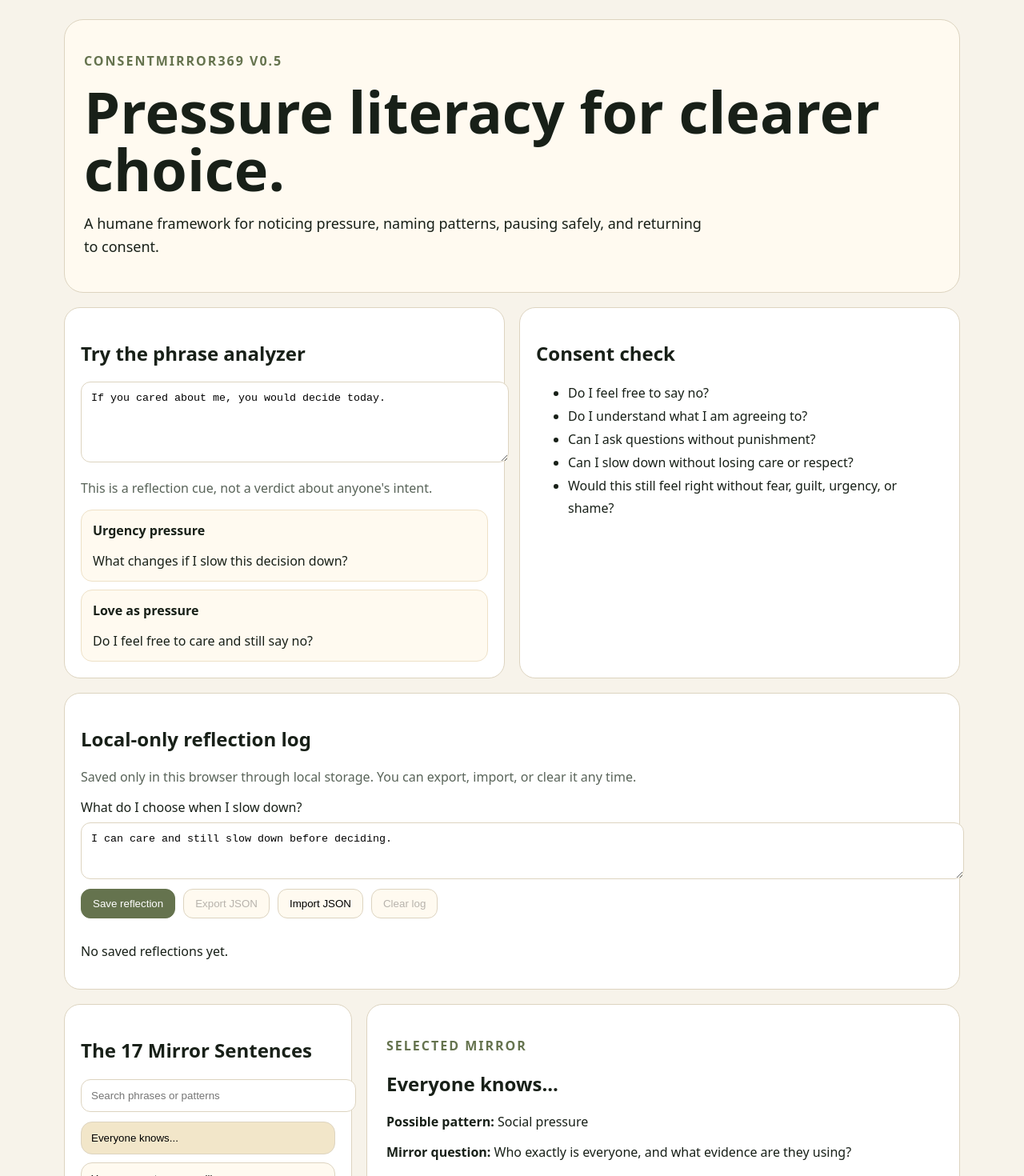
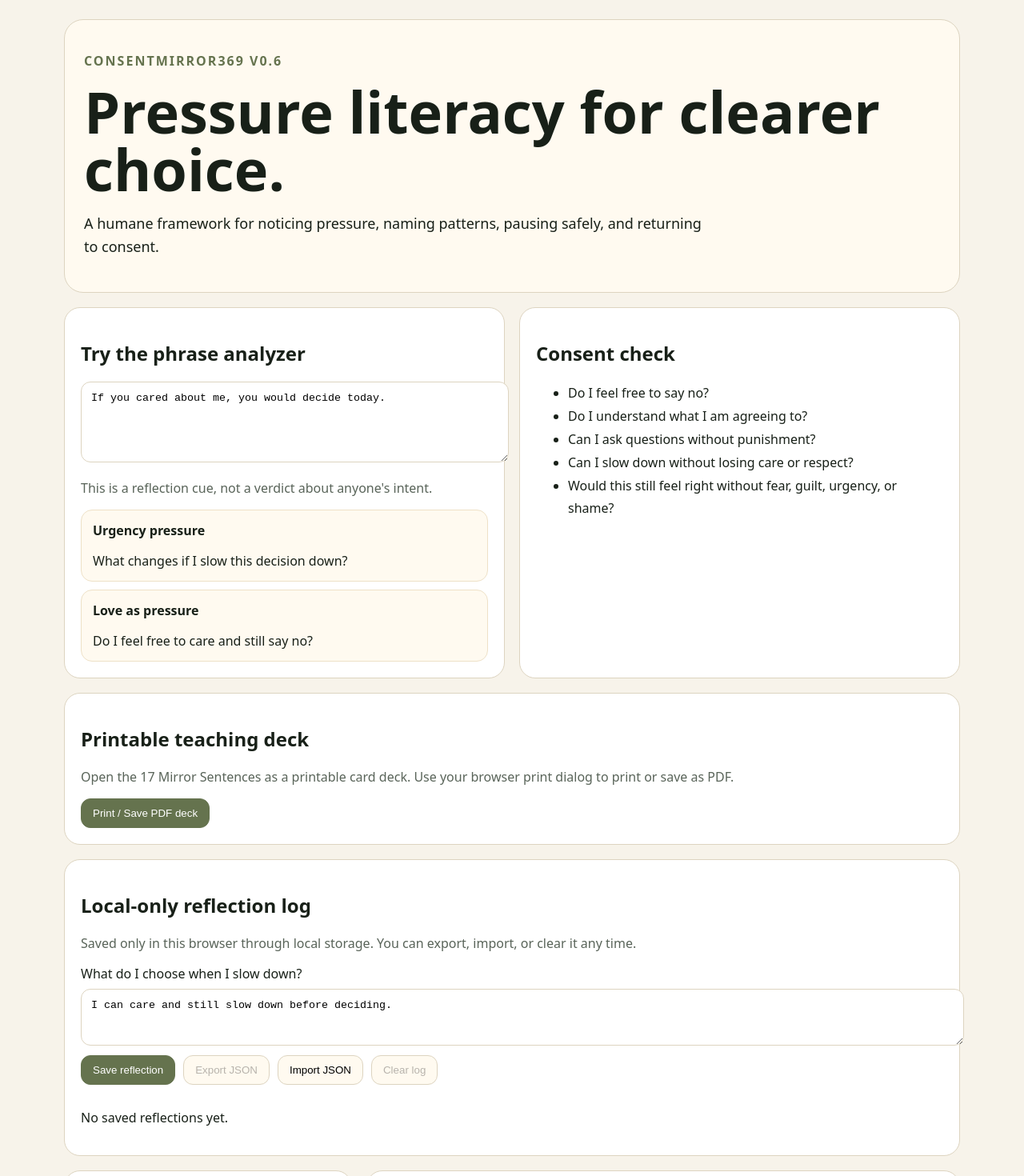
Before and after one commit to MichaelWave369/consent_mirror_369, a React (Vite) app: page / in a window 1280 px wide. Shown: the top 1470 px of the page at 80% size. Built offline with nearby package versions, Linux system fonts and the light colour scheme.

Commit message:
Add printable card deck action

```diff
--- a/src/App.jsx
+++ b/src/App.jsx
@@ -1,6 +1,7 @@
 import { useMemo, useRef, useState } from 'react'
 import mirrorSentences from '../data/mirror_sentences.json'
 import signalRules from '../data/signal_rules.json'
+import { printCardDeck } from './printDeck.js'
 
 const STORAGE_KEY = 'consentmirror369.reflections.v1'
 
@@ -112,7 +113,7 @@ export default function App() {
     <main style={{ minHeight: '100vh', padding: 24, background: '#f7f3ea', color: '#182018' }}>
       <div style={{ maxWidth: 1120, margin: '0 auto' }}>
         <section style={{ padding: 24, border: '1px solid #ddd4c0', borderRadius: 24, background: '#fffaf0' }}>
-          <p style={{ textTransform: 'uppercase', letterSpacing: 2, fontWeight: 800, color: '#65734e' }}>ConsentMirror369 v0.5</p>
+          <p style={{ textTransform: 'uppercase', letterSpacing: 2, fontWeight: 800, color: '#65734e' }}>ConsentMirror369 v0.6</p>
           <h1 style={{ fontSize: 'clamp(40px, 7vw, 72px)', lineHeight: 1, margin: 0 }}>Pressure literacy for clearer choice.</h1>
           <p style={{ fontSize: 18, lineHeight: 1.6, maxWidth: 780 }}>
             A humane framework for noticing pressure, naming patterns, pausing safely, and returning to consent.
@@ -153,6 +154,12 @@ export default function App() {
               <li>Would this still feel right without fear, guilt, urgency, or shame?</li>
             </ul>
           </div>
+        </section>
+
+        <section style={{ marginTop: 18, padding: 20, border: '1px solid #ddd4c0', borderRadius: 20, background: 'white' }}>
+          <h2>Printable teaching deck</h2>
+          <p style={{ color: '#596459' }}>Open the 17 Mirror Sentences as a printable card deck. Use your browser print dialog to print or save as PDF.</p>
+          <button onClick={() => printCardDeck(mirrorSentences)} style={{ padding: '10px 14px', borderRadius: 12, border: '1px solid #65734e', background: '#65734e', color: 'white', cursor: 'pointer' }}>Print / Save PDF deck</button>
         </section>
 
         <section style={{ marginTop: 18, padding: 20, border: '1px solid #ddd4c0', borderRadius: 20, background: 'white' }}>
```
